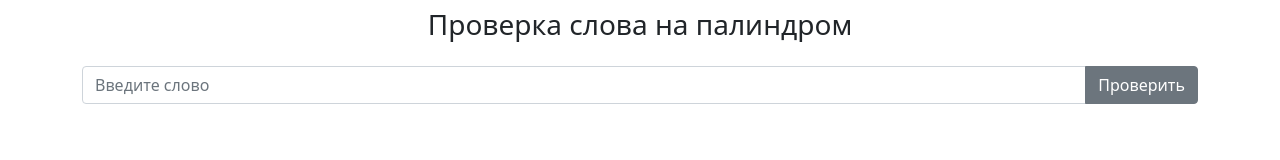
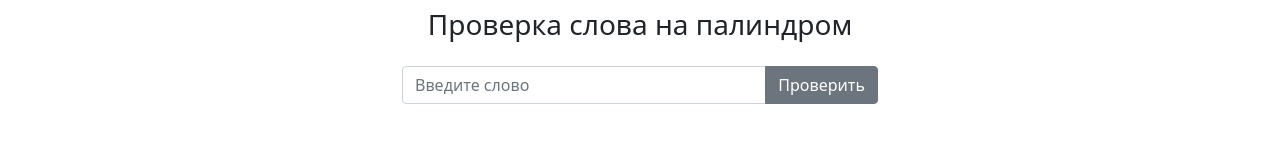
Before and after one commit to NotForGetNow/Palindrom-check, a plain HTML site: page index.html in a window 1280 px wide. Drawn offline with nearby package versions, Linux system fonts and the light colour scheme.

Commit message:
Update index.html

```diff
--- a/index.html
+++ b/index.html
@@ -9,7 +9,7 @@
         <script defer src="script.js"></script>
     </head>
     <body>
-        <div class="container mt-2">
+        <div class="container mt-2" style="width: 500px;">
             <div class="d-flex justify-content-center">
                 <h3>Проверка слова на палиндром</h1>
             </div>
@@ -18,6 +18,11 @@
                 <input type="text" class="form-control" placeholder="Введите слово" aria-label="Введите слово" aria-describedby="button-addon">
                 <button class=" btn btn-secondary" type="button" id="button-addon">Проверить</button>
             </div>
+
+            <div class="results">
+
+            </div>
+
         </div>
 
 
```
